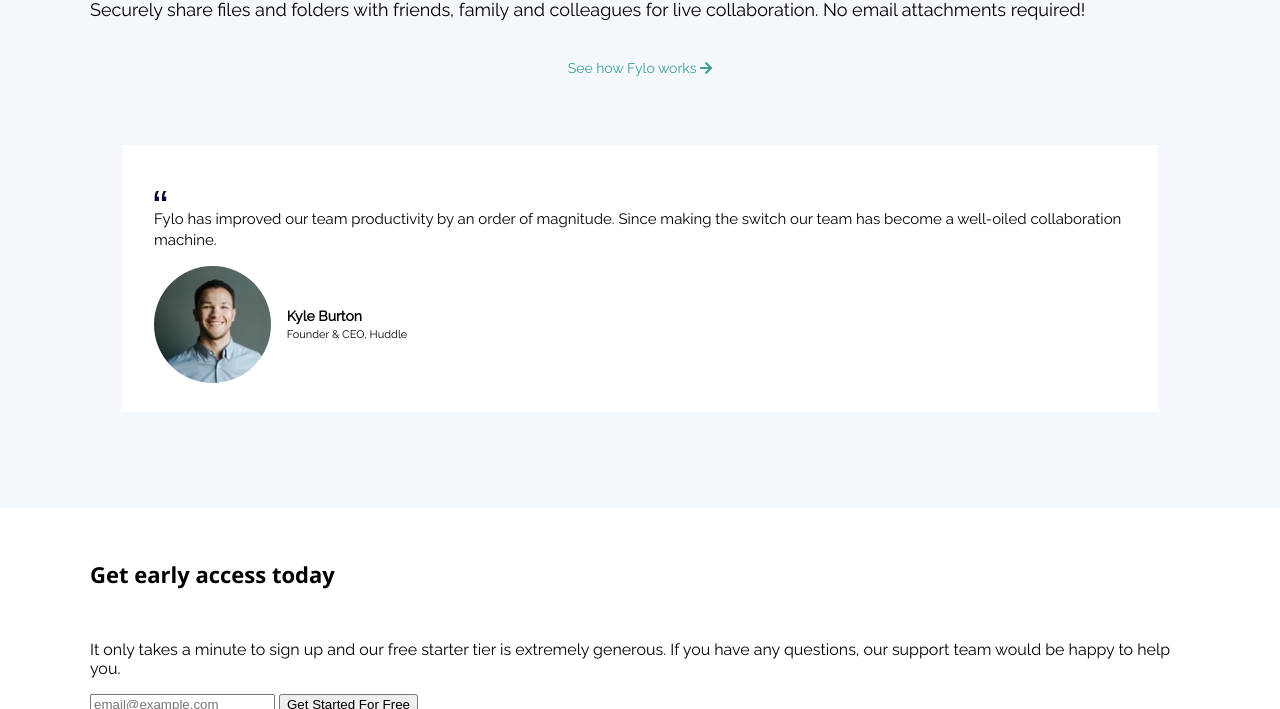
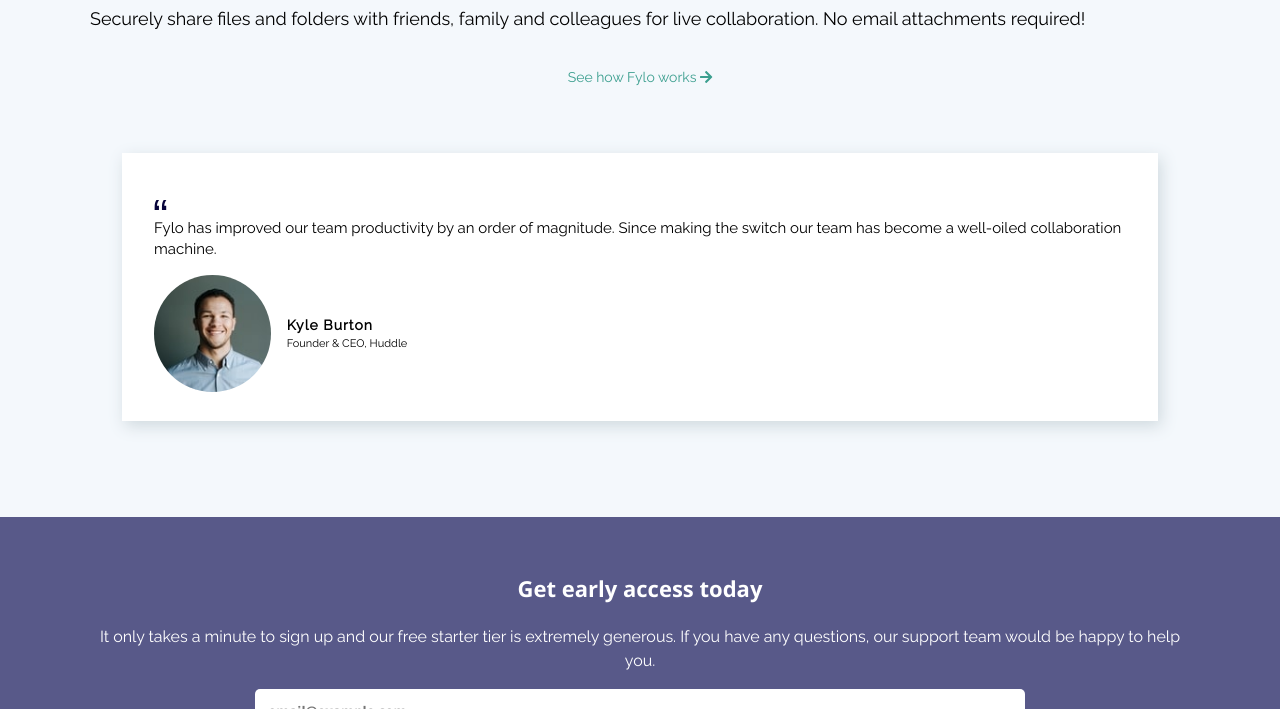
Before and after one commit to mahin-abdullah/Fylo-Landing-Page, a plain HTML site: page index.html in a window 1280 px wide. Shown: the part 2590-3299 px from the top of the page. Drawn offline with nearby package versions, Linux system fonts and the light colour scheme.

Commit message:
Added the form section and added filter in card and input section of main and hero section respectively.

```diff
--- a/scss/_form.scss
+++ b/scss/_form.scss
@@ -0,0 +1,47 @@
+.form__section {
+  background: $secondary-clr;
+  padding: 3.5em 0 3.5em 0;
+
+  .form__content h6,
+  .form__content p {
+    text-align: center;
+    color: #fff;
+    margin: 0;
+    padding-bottom: 1em;
+  }
+
+  .form__content p {
+    line-height: 1.5;
+  }
+
+  .cta--form {
+    display: flex;
+    flex-direction: column;
+  }
+
+  .form--email,
+  .form--btn {
+    font-family: $secondary-font;
+    padding: 1em;
+    width: 70%;
+    border-radius: 5px;
+    border: none;
+  }
+
+  .form--email {
+    margin: 0 auto 1em auto;
+  }
+
+  .form--btn {
+    margin: 0 auto;
+    background: $accent-clr;
+    color: #fff;
+    transition: all 250ms ease-out;
+  }
+
+  .form--btn:focus,
+  .form--btn:hover {
+    transform: scale(1.035);
+    letter-spacing: 0.5px;
+  }
+}
--- a/scss/_hero.scss
+++ b/scss/_hero.scss
@@ -23,7 +23,7 @@
     .cta--btn {
       border-radius: 5px;
       font-size: 16px;
-      padding: 0.6em;
+      padding: 0.8em;
       font-family: $secondary-font;
     }
     .cta--email {
@@ -33,7 +33,9 @@
 
     .cta--btn {
       color: #fff;
+      border: none;
       background: $accent-clr;
+      filter: drop-shadow(0px 5px 3px #cfd9de);
       transition: all 250ms ease-out;
     }
 
--- a/scss/_main-section.scss
+++ b/scss/_main-section.scss
@@ -50,6 +50,7 @@ main {
     .card {
       background: #fff;
       padding: 1.8em 2em;
+      filter: drop-shadow(3px 5px 8px #cfd9de);
     }
 
     .card__content p {
@@ -82,6 +83,7 @@ main {
     .avatar__title span {
       font-size: 14px;
       font-weight: bold;
+      letter-spacing: 1px;
     }
   }
 }
```
Also changed, not shown: dist/css/main.min.css, 1 other file.
